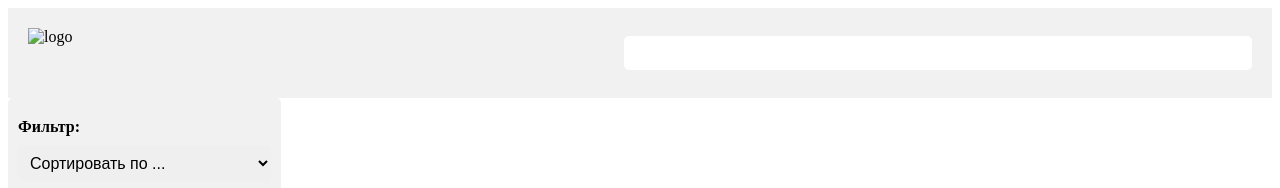
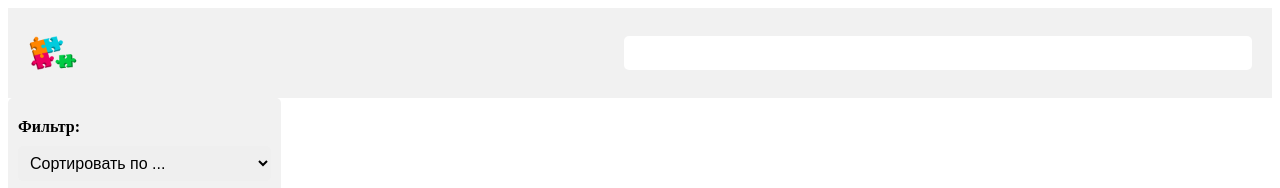
Before and after one commit to HPavlova/friends-app, a plain HTML site: page index.html in a window 1280 px wide. Shown: the top 188 px of the page. Drawn offline with Linux system fonts and the light colour scheme; no server answers.

Commit message:
added logo

```diff
--- a/index.html
+++ b/index.html
@@ -9,7 +9,7 @@
 </head>
 <body>
     <header>
-        <img src="" alt="logo">
+        <img src="./images/puzzle.png" alt="logo">
         <input type="text" id="search" placeholder="">
     </header>
     <div class="container">
```
Also changed, not shown: images/puzzle.png (added).
